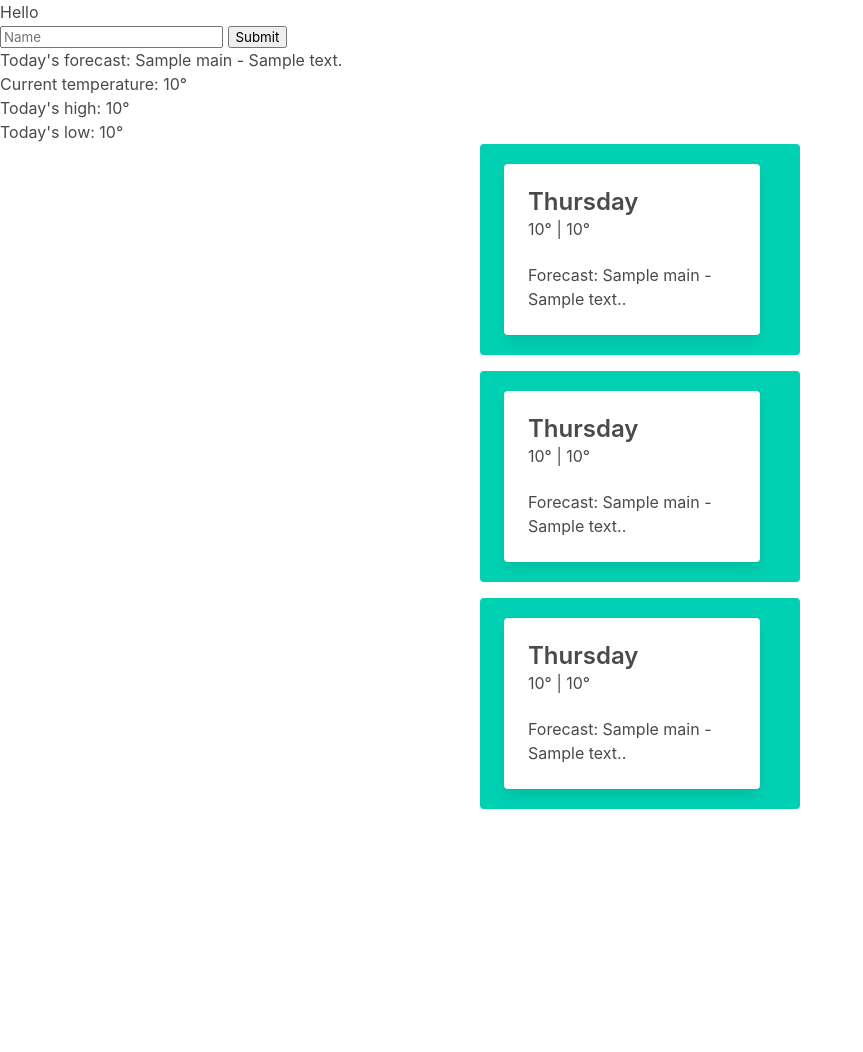
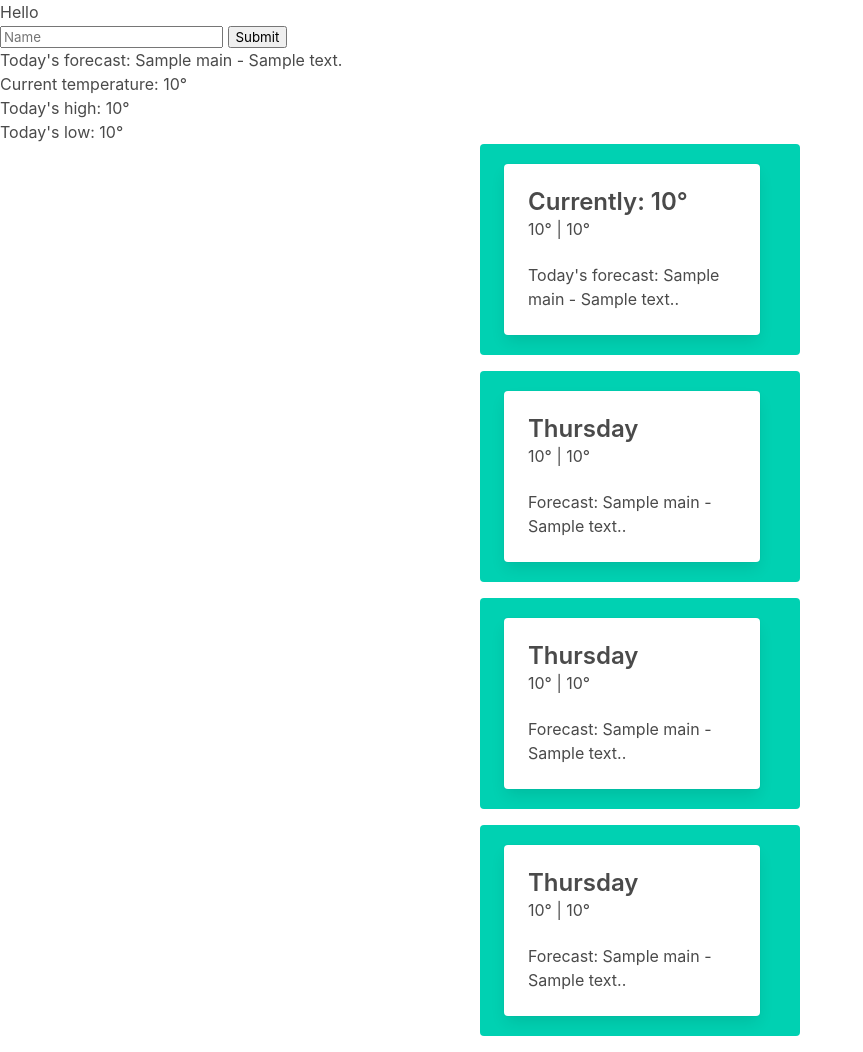
Before and after one commit to JoshLudahl/qaable, a Flask app: page / in a window 1280 px wide. Shown: the whole page, without its empty margins (0-863 px from the left). Before the commit the page ends 809 px from the top, so only its background shows below. Run offline with Flask 2, Linux system fonts and the light colour scheme; a database or web service that is not in the repository returns one stand-in record (values such as "Sample title"); data that the repository does not hold is empty.

Commit message:
formatting

```diff
--- a/templates/index.html
+++ b/templates/index.html
@@ -31,6 +31,30 @@
     <h2>Today's high: {{ weather.daily[0].temp.max | round | int }}&#176;</h2>
     <h2>Today's low: {{ weather.daily[0].temp.min | round | int }}&#176;</h2>
 
+
+    <div class="container is-max-desktop custom-margin">
+        <div class="notification is-primary">
+
+            <div class="card">
+                <div class="card-content">
+                    <div class="media">
+
+                        <div class="media-content">
+                            <p class="title is-4">Currently: {{weather.current.temp | round | int }}&#176;
+                            </p>
+                            <p class="subtitle is-6">{{ weather.daily[0].temp.max | round | int }}&#176; |
+                                {{ weather.daily[0].temp.min | round | int }}&#176;</p>
+                        </div>
+                    </div>
+
+                    <div class="content">
+                        Today's forecast: {{ weather.daily[0].weather[0].main }} - {{ weather.daily[0].weather[0].description }}.
+                    </div>
+                </div>
+            </div>
+        </div>
+    </div>
+
     {% for i in range(3) %}
 
     <div class="container is-max-desktop custom-margin">
```
